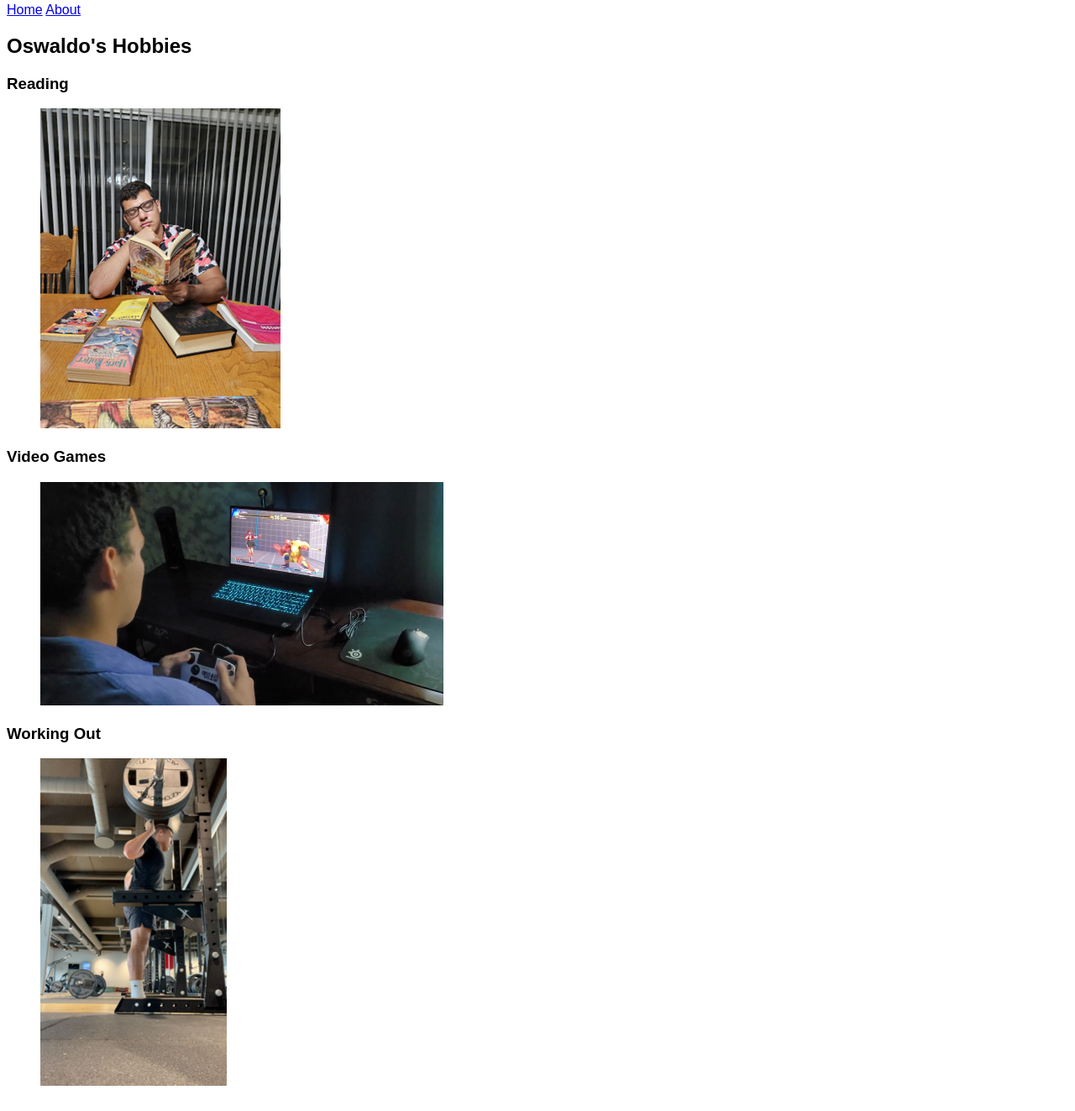
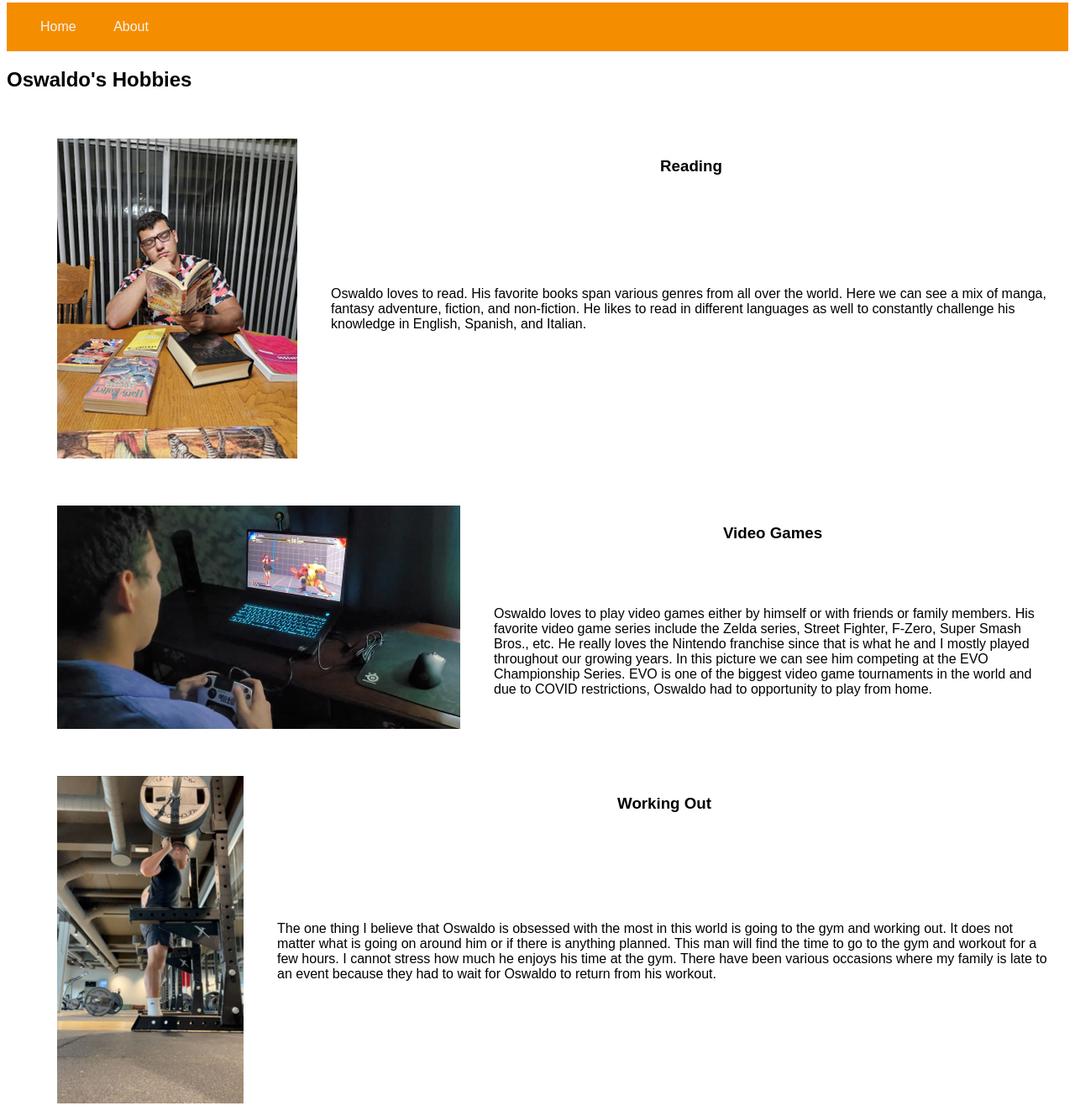
Before and after one commit to Matarisvan/bioSite, a plain HTML site: page hobbies/hobbies.html in a window 1280 px wide. Shown: the part 77-1400 px from the top of the page at 84% size. Drawn offline with Linux system fonts and the light colour scheme.

Commit message:
basic layout complete - styling needed

```diff
--- a/bioSite.css
+++ b/bioSite.css
@@ -5,25 +5,34 @@ body {
     font-family: Arial, Helvetica, sans-serif;
 }
 h1 {
-
+    font-weight: 800;
 }
 h2 {
 
 }
 h3 {
-
+    padding: 20px;
+    text-align: center;
 }
 .header {
 
 }
 #navbar {
+    overflow: hidden;
+    background-color: rgba(245, 141, 0, 1);
+    padding: 20px 20px;
 
 }
 #navbar a {
-
+    color: rgba(245, 245, 245, 1);
+    text-align: left;
+    padding: 20px 20px;
+    text-decoration: none;
 }
 #navbar a:hover {
-
+    background-color: rgba(239, 238, 0, 1);
+    color: black;
+    text-decoration: underline;
 }
 .title {
 
@@ -38,34 +47,93 @@ figcaption {
 
 }
 .casa {
-
+    display: grid;
+    grid-template-columns: auto auto auto;
+    gap: 20px;
+    padding: 20px;
+}
+.casa > div{
+    border: 2px solid red;
+    background-color: rgba(250, 0, 86, 1);
 }
 .uno {
-
+    grid-area: 1, 1, 2, 2;
+    background-color: rgba(250, 0, 86, 1)
+}
+.uno > h3 {
+    color: ;
 }
 .dos {
-
+    grid-area: 1, 2, 2, 3;
 }
 .tres {
-
+    grid-area: 1, 3, 2, 4;
 }
 .gustos {
-
+    display: grid;
+    grid-template-rows: auto auto auto;
+    gap: 20px;
+    padding: 20px;
 }
 .gustos p {
 
 }
 .hobbyOne {
-
+    display: grid;
+    grid-template: 'foto title title'
+        'foto desc desc'
+        'foto desc desc';
+}
+.hobbyOne > figure {
+    grid-area: foto;
+}
+.hobbyOne > h3 {
+    grid-area: title;
+    text-align: center;
+}
+.hobbyOne > p {
+    grid-area: desc;
+    text-align: left;
 }
 .hobbyTwo {
-
+    display: grid;
+    grid-template: 'foto foto title'
+        'foto foto desc'
+        'foto foto desc';
+}
+.hobbyTwo > figure {
+    grid-area: foto;
+}
+.hobbyTwo > h3 {
+    grid-area: title;
+    text-align: center;
+}
+.hobbyTwo > p {
+    grid-area: desc;
+    text-align: left;
 }
 .hobbyThree {
-
+    display: grid;
+    grid-template: 'foto title title'
+        'foto desc desc'
+        'foto desc desc';
+}
+.hobbyThree > figure {
+    grid-area: foto;
+}
+.hobbyThree > h3 {
+    grid-area: title;
+    text-align: center;
+}
+.hobbyThree > p {
+    grid-area: desc;
+    text-align: left;
 }
 .persona {
-
+    display: grid;
+    grid-template-columns: auto auto auto;
+    gap: 2px;
+    padding: 2px;
 }
 .persona p {
 
--- a/hobbies/hobbies.html
+++ b/hobbies/hobbies.html
@@ -28,30 +28,46 @@
     <div id="container">
         <div class="gustos">
             <div class="hobbyOne">
-                <h3>Reading</h3>
                 <figure>
                     <img src="../images/hobbiesOne.png" alt="Reading different books">
-                    <figcaption></figcaption>
                 </figure>
-                <p></p>
+                <h3>Reading</h3>
+                <p>Oswaldo loves to read. His favorite books span various genres from all
+                    over the world. Here we can see a mix of manga, fantasy adventure, fiction,
+                    and non-fiction. He likes to read in different languages as well to
+                    constantly challenge his knowledge in English, Spanish, and Italian.
+                </p>
             </div>
 
             <div class="hobbyTwo">
-                <h3>Video Games</h3>
                 <figure>
                     <img src="../images/hobbiesTwo.png" alt="Playing Street Fighter V">
-                    <figcaption></figcaption>
                 </figure>
-                <p></p>
+                <h3>Video Games</h3>
+                <p>Oswaldo loves to play video games either by himself or with friends or
+                    family members. His favorite video game series include the Zelda series,
+                    Street Fighter, F-Zero, Super Smash Bros., etc. He really loves the Nintendo
+                    franchise since that is what he and I mostly played throughout our growing years.
+                    In this picture we can see him competing at the EVO Championship Series. EVO is
+                    one of the biggest video game tournaments in the world and due to COVID restrictions,
+                    Oswaldo had to opportunity to play from home.
+                </p>
             </div>
 
             <div class="hobbyThree">
-                <h3>Working Out</h3>
+
                 <figure>
                     <img src="../images/hobbiesThree.png" alt="Squatting at the gym">
-                    <figcaption></figcaption>
                 </figure>
-                <p></p>
+                <h3>Working Out</h3>
+                <p>The one thing I believe that Oswaldo is obsessed with the most in this
+                    world is going to the gym and working out. It does not matter what is
+                    going on around him or if there is anything planned. This man will find
+                    the time to go to the gym and workout for a few hours. I cannot stress
+                    how much he enjoys his time at the gym. There have been various occasions
+                    where my family is late to an event because they had to wait for Oswaldo
+                    to return from his workout.
+                </p>
             </div>
         </div>
     </div>
```
Also changed, not shown: index.html (+13 -3 lines).
